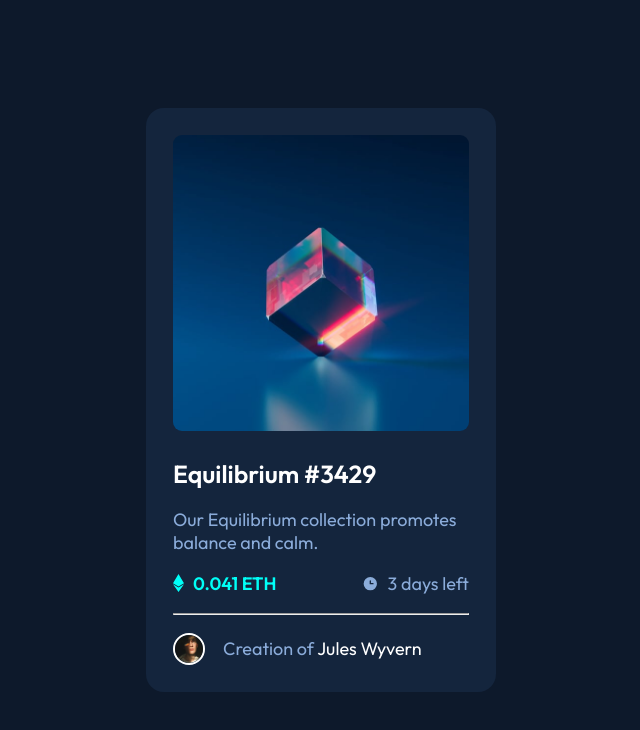
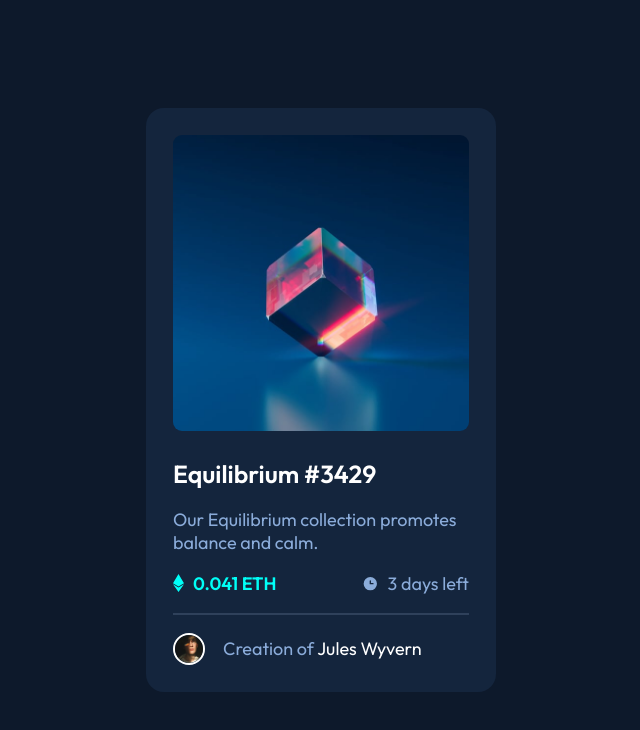
Before and after one commit to rista120/Frontend-Mentor---NFT-preview-card-component-solution, a plain HTML site: page index.html in a window 1280 px wide. Shown: the whole page, without its empty margins (319-959 px from the left). Drawn offline with Linux system fonts and the light colour scheme.

Commit message:
Update style.css

```diff
--- a/style.css
+++ b/style.css
@@ -100,7 +100,7 @@ h2:hover {
 }
 
 hr {
-    color: var(--line);
+    border: 1px solid var(--line);
     margin: 1em 0;
 }
 
```
